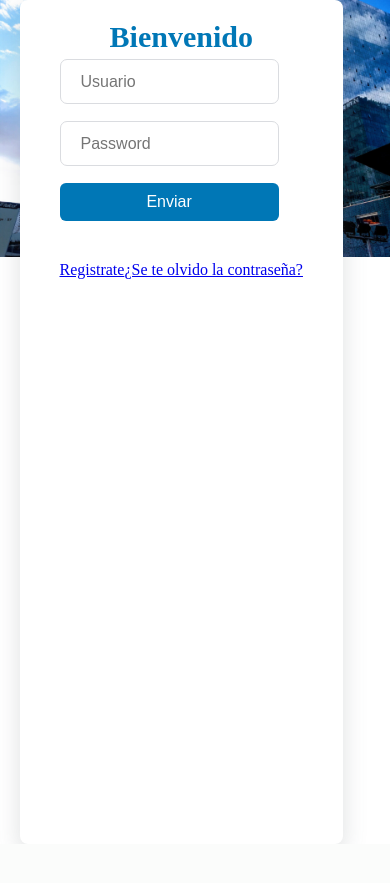
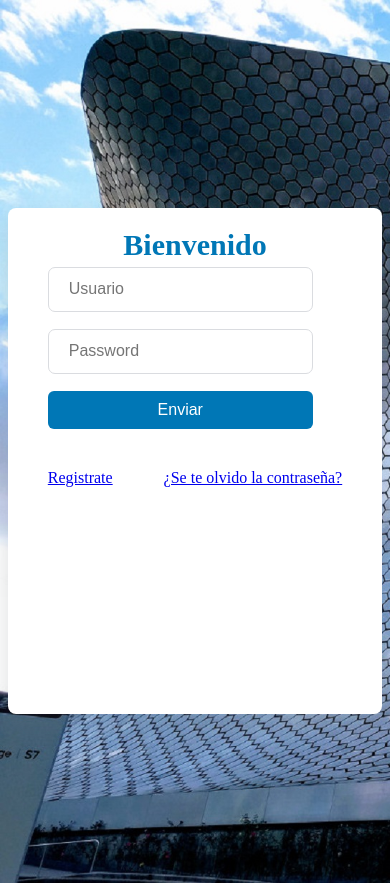
Before and after one commit to ant8946464/monitor-ctg, a PHP site: page / in a window 390 px wide. Before the commit the page ends 279 px from the top, so only its background shows below. Run offline with PHP 8.4, Linux system fonts and the light colour scheme; some libraries are stand-ins or nearby versions.

Commit message:
Se hace responsive el login

```diff
--- a/app/Controllers/RegistratioController.php
+++ b/app/Controllers/RegistratioController.php
@@ -105,7 +105,7 @@
             $this->responsible_boss =  $this->getPost('responsable')?? null;
             $this->user_corporate =str_replace(' ', '', $this->user_corporate);
 
-            if(!$captcha->getCaptcha()){
+           if(!$captcha->getCaptcha()){
                 return $this->view('registrationForm',$this->createArrayFront('SJ9q4HUCgeOoFx4ruNVkMUQS6k44diaAy'));
             }
 
--- a/assets/css/styles.css
+++ b/assets/css/styles.css
@@ -193,18 +193,14 @@ transition: opacity 400ms ease-in;
 
 
 @media  screen and (max-width: 430px){
+
   .signupFrm {
-    display: block;
-    align-items: center;
-    margin-left: 5%;
-    margin-right: 5%;
-    position: absolute;
-
+    margin: 10% 2% 0 2%;
   }
 
   .form {
     width: 100%;
-    height: 100%;
+    height: 60%;
 
   }
 
@@ -214,4 +210,28 @@ transition: opacity 400ms ease-in;
 
   }
 
+  .gwd-reCAPTCHA_2   {
+    transform: scale(0.75);
+    transform-origin: 0 0;
+   }
+
 }
+
+@media  screen and (max-width: 320px){
+
+  .signupFrm {
+    margin: 5% 2% 0 2%;
+  }
+
+  .form {
+    width: 100%;
+    height: 90%;
+
+  }
+
+  .forgot {
+
+    float: left;
+}
+
+}
--- a/config/config.php
+++ b/config/config.php
@@ -16,10 +16,4 @@
     define('SECRET_KEY', '6LdcjH0lAAAAAKPigSY558fowPoYQf196B4CTuVi');
     define('DATA_KEY', '6LdcjH0lAAAAAKXBN1pJpITryurWFN8zdQUaxZ5h');
 
-
-
-
-
-
-
 ?>
--- a/index.php
+++ b/index.php
@@ -3,5 +3,4 @@
     require_once 'lib/Route.php';
     require_once 'route/web.php';
 
-
 ?>
--- a/lib/AbCrypt.php
+++ b/lib/AbCrypt.php
@@ -20,7 +20,7 @@
 
 
         //DECRYPT FUNCTION
-        function decryptthis($data, ) {
+        function decryptthis($data ) {
             $encryption_key = base64_decode($this->key);
             list($encrypted_data, $iv) = array_pad(explode('::', base64_decode($data), 2),2,null);
             return openssl_decrypt($encrypted_data, 'aes-256-cbc', $encryption_key, 0, $iv);
--- a/views/login.php
+++ b/views/login.php
@@ -39,12 +39,10 @@
         <input type="password" placeholder="Password" class="input" name="password" maxlength="8" required>
 
       </div>
-
       <div style="margin-top: 5%; margin-bottom: 5%;">
-          <div class="g-recaptcha" data-sitekey="<?php echo constant('DATA_KEY') ?>">
+          <div class="g-recaptcha gwd-reCAPTCHA_2" data-sitekey="<?php echo constant('DATA_KEY') ?>">
           </div>
       </div>
-
       <input type="submit" class="submitBtn" value="Enviar">
       <a href="/Registrate" class="sign-up">Registrate</a>
       <a href="/resetPassword" class="forgot">¿Se te olvido la contraseña?</a>
```
Also changed, not shown: assets/css/formStyles.css (+11 -3 lines), views/registrationForm.php (line endings or trailing spaces).
